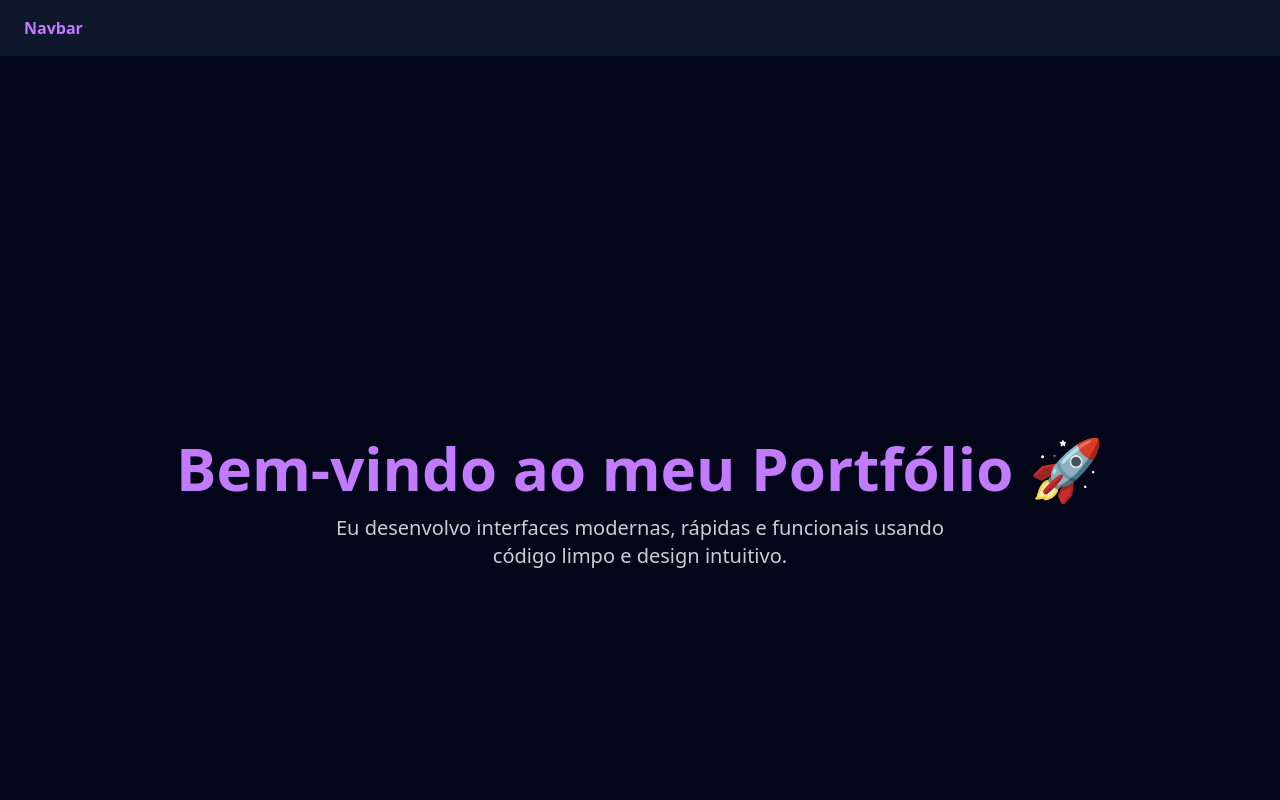
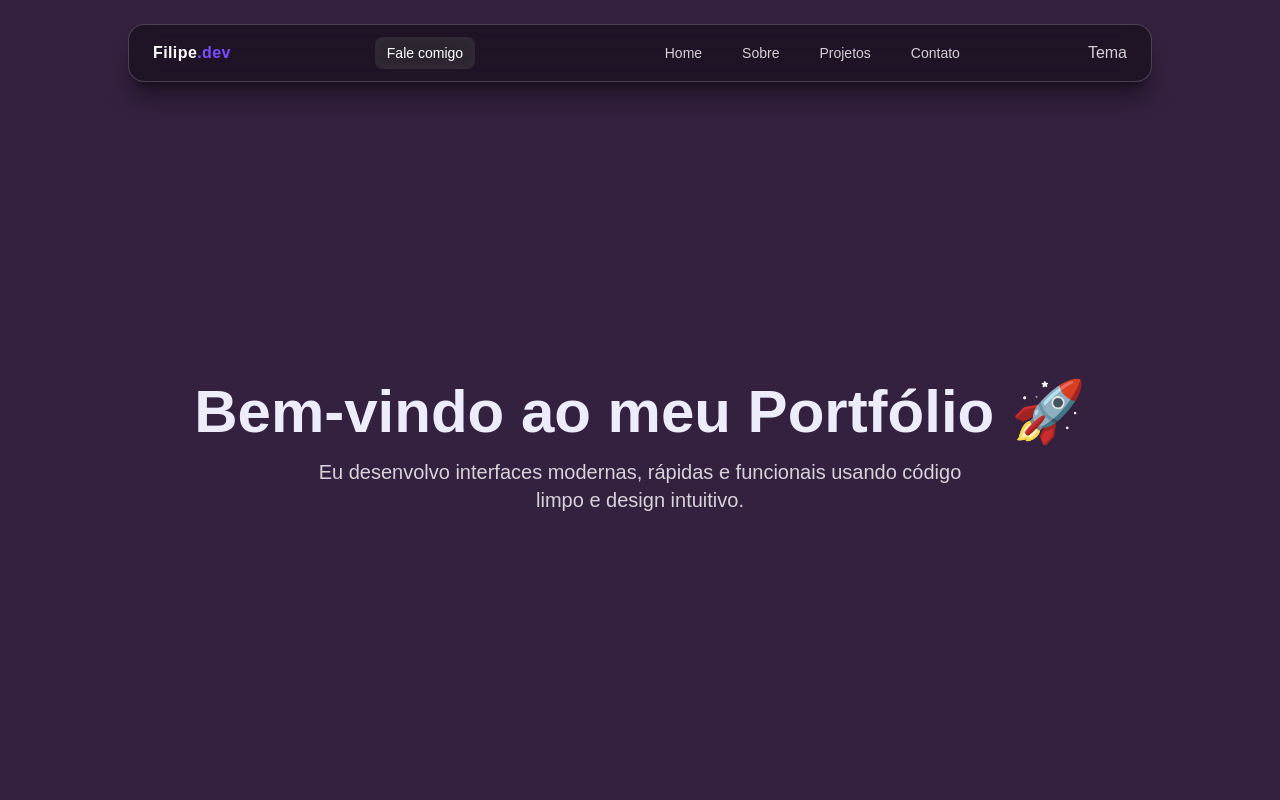
Before and after one commit to FilipeBPDev/portfolio-v2, a React (Vite) app: page / in a window 1280 px wide. Shown: the top 800 px of the page. Built offline with nearby package versions, Linux system fonts and the light colour scheme.

Commit message:
feat(navbar): add CTA button and finalize tech minimal layout

```diff
--- a/src/App.jsx
+++ b/src/App.jsx
@@ -6,7 +6,7 @@ import Contact from "./pages/Contact";
 
 export default function App() {
   return (
-    <div className="bg-slate-950 text-white">
+    <div className=" text-white">
       <Navbar />
 
       {/* Seções principais */}
--- a/src/components/Navbar.jsx
+++ b/src/components/Navbar.jsx
@@ -1,7 +1,44 @@
 export default function Navbar() {
   return (
-    <nav className="w-full py-4 px-6 bg-slate-900">
-      <h1 className="text-purple-400 font-bold">Navbar</h1>
+    <nav className="fixed top-6 left-1/2 -translate-x-1/2 z-50 w-full px-6">
+      <div className="mx-auto max-w-5xl flex items-center justify-between px-6 py-3 rounded-2xl bg-black/40 backdrop-blur-md border border-white/20 shadow-xl shadow-black/40">
+        <div className="flex items-center gap-36">
+          <span className="font-semibold tracking-wide text-white">
+            Filipe<span className="text-[var(--accent)]">.dev</span>
+          </span>
+
+          <button
+            className="
+            hidden sm:inline-flex
+            items-center
+            px-3 py-1.5
+            text-sm
+            font-medium
+            rounded-lg
+            bg-white/10
+            hover:bg-white/20
+            text-white
+            backdrop-blur
+            transition
+            "
+          >
+            Fale comigo
+          </button>
+        </div>
+
+        <div className="flex items-center gap-32">
+          <ul className="hidden md:flex gap-10 text-sm text-white/80">
+            <li className="hover:text-white transition">Home</li>
+            <li className="hover:text-white transition">Sobre</li>
+            <li className="hover:text-white transition">Projetos</li>
+            <li className="hover:text-white transition">Contato</li>
+          </ul>
+
+          <button className="text-white/80 hover:text-white transition">
+            Tema
+          </button>
+        </div>
+      </div>
     </nav>
   );
 }
--- a/src/index.css
+++ b/src/index.css
@@ -1,5 +1,36 @@
-/* src/index.css */
+@import "./styles/variables.css";
 @import "tailwindcss";
 
-/* se quiser, mais pra frente a gente coloca globals aqui, mas por enquanto
-   deixa só isso pra garantir que Tailwind está rodando */
+/* ==========================================
+   Globals (sem @apply)
+========================================== */
+
+html {
+  scroll-behavior: smooth;
+}
+
+/* estilos globais simples (não Tailwind utilities) */
+body {
+  background-color: var(--color-bg);
+  color: var(--color-text);
+  font-family: var(--font-main);
+  margin: 0;
+  padding: 0;
+  -webkit-font-smoothing: antialiased;
+}
+
+/* títulos globais */
+h1, h2, h3, h4 {
+  font-family: var(--font-main);
+  color: var(--color-text);
+}
+
+/* links */
+a {
+  color: var(--accent);
+  transition: color 0.2s ease;
+}
+
+a:hover {
+  color: var(--accent-light);
+}
--- /dev/null
+++ b/src/styles/variables.css
@@ -0,0 +1,33 @@
+/* ============================
+   Fonte global
+============================ */
+:root {
+  --font-main: "Poppins", sans-serif;
+
+  /* PALETA BASE (modo claro) */
+  --color-bg: #342140;
+  --color-text: #ececfb;
+
+  /* Roxos modernos */
+  --accent: #7C4DFF;
+  --accent-light: #9B5CFF;
+
+  /* legado */
+  --color-primary: var(--accent);
+  --color-accent: var(--accent-light);
+}
+
+/* ============================
+   MODO ESCURO
+============================ */
+.dark {
+  --color-bg: #181728;
+  --color-text: #f5f0e8f0;
+
+  --accent: #7C4DFF;
+  --accent-light: #9B5CFF;
+
+  /* legado */
+  --color-primary: var(--accent);
+  --color-accent: var(--accent-light);
+}
--- a/tailwind.config.js
+++ b/tailwind.config.js
@@ -1,12 +1,20 @@
-// tailwind.config.js
 /** @type {import('tailwindcss').Config} */
 export default {
-  content: [
-    "./index.html",
-    "./src/**/*.{js,jsx,ts,tsx}",
-  ],
+  content: ["./index.html", "./src/**/*.{js,jsx}"],
   theme: {
-    extend: {},
+    extend: {
+      colors: {
+        "bg-primary": "var(--color-bg)",
+        "text-primary": "var(--color-text)",
+
+        neon: "var(--accent)",
+        "neon-light": "var(--accent-light)",
+      },
+
+      fontFamily: {
+        main: ["Poppins", "sans-serif"],
+      },
+    },
   },
   plugins: [],
 };
```
